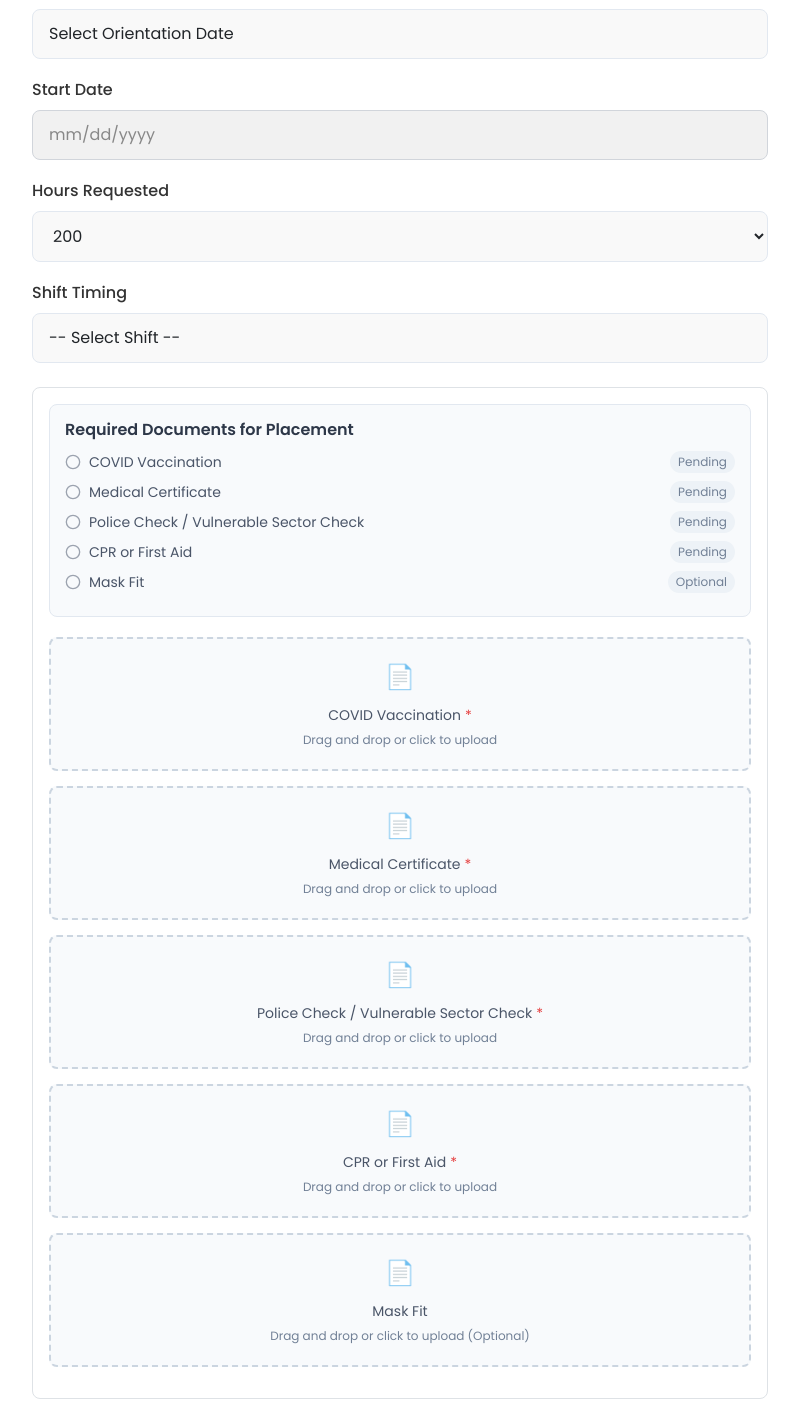
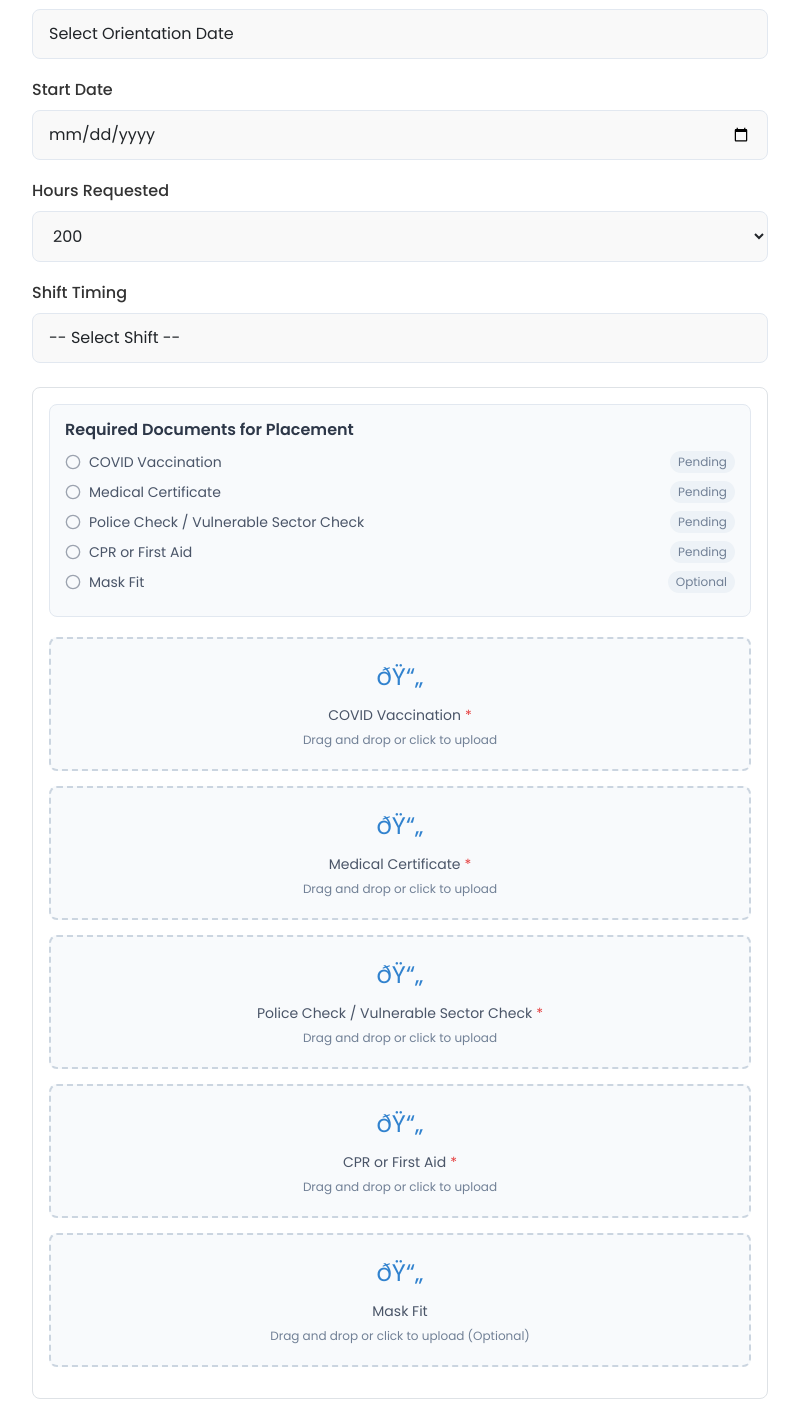
Before and after one commit to RohitSingh555/Lchaim_Virtual_Manager, a Django app: page /create/ in a window 1280 px wide. Shown: the part 895-2298 px from the top of the page, without its empty margins (240-1039 px from the left). Run offline with Django 5.2, Linux system fonts and the light colour scheme; a user stored in the database is signed in; data comes from the database, SQL or seed files in the repository; some libraries are stand-ins or nearby versions.

```diff
--- a/students/templates/create_profile.html
+++ b/students/templates/create_profile.html
@@ -574,7 +574,7 @@
     <div id="shift-availability-card" class="shift-notification-card">
         <div class="shift-notification-header">
             <span class="notification-title">Shift Availability</span>
-            <button class="close-btn" id="close-btn">×</button>
+            <button class="close-btn" id="close-btn">Ã—</button>
         </div>
         <div class="shift-notification-content">
             <p><strong>Shift Type:</strong> <span id="shift-type"></span></p>
@@ -646,7 +646,7 @@
             </div>
             <div class="form-group">
                 <label for="id_start_date">Start Date</label>
-                <input type="date" id="id_start_date" name="start_date" class="form-control start-date" readonly>
+                <input type="date" id="id_start_date" name="start_date" class="form-control start-date">
             </div>
             <div class="form-group hidden">
                 <label for="id_shift_requested">Shift Requested</label>
@@ -835,7 +835,7 @@
                     <!-- COVID Vaccination -->
                     <div class="file-upload-container" id="covid-upload">
                         <input type="file" id="covid_vaccination" name="covid_vaccination" required accept=".pdf,.doc,.docx,.jpg,.jpeg,.png"/>
-                        <div class="upload-icon">📄</div>
+                        <div class="upload-icon">ðŸ“„</div>
                         <div class="upload-text">COVID Vaccination<span class="required-indicator">*</span></div>
                         <div class="upload-hint">Drag and drop or click to upload</div>
                         <div id="covid-preview" class="file-preview" style="display: none;">
@@ -847,7 +847,7 @@
                     <!-- Medical Certificate -->
                     <div class="file-upload-container" id="medical-upload">
                         <input type="file" id="medical_certificate" name="medical_certificate" required accept=".pdf,.doc,.docx,.jpg,.jpeg,.png"/>
-                        <div class="upload-icon">📄</div>
+                        <div class="upload-icon">ðŸ“„</div>
                         <div class="upload-text">Medical Certificate<span class="required-indicator">*</span></div>
                         <div class="upload-hint">Drag and drop or click to upload</div>
                         <div id="medical-preview" class="file-preview" style="display: none;">
@@ -859,7 +859,7 @@
                     <!-- Police Check -->
                     <div class="file-upload-container" id="police-upload">
                         <input type="file" id="police_check" name="police_check" required accept=".pdf,.doc,.docx,.jpg,.jpeg,.png"/>
-                        <div class="upload-icon">📄</div>
+                        <div class="upload-icon">ðŸ“„</div>
                         <div class="upload-text">Police Check / Vulnerable Sector Check<span class="required-indicator">*</span></div>
                         <div class="upload-hint">Drag and drop or click to upload</div>
                         <div id="police-preview" class="file-preview" style="display: none;">
@@ -871,7 +871,7 @@
                     <!-- CPR or First Aid -->
                     <div class="file-upload-container" id="cpr-upload">
                         <input type="file" id="cpr_first_aid" name="cpr_first_aid" required accept=".pdf,.doc,.docx,.jpg,.jpeg,.png"/>
-                        <div class="upload-icon">📄</div>
+                        <div class="upload-icon">ðŸ“„</div>
                         <div class="upload-text">CPR or First Aid<span class="required-indicator">*</span></div>
                         <div class="upload-hint">Drag and drop or click to upload</div>
                         <div id="cpr-preview" class="file-preview" style="display: none;">
@@ -883,7 +883,7 @@
                     <!-- Mask Fit -->
                     <div class="file-upload-container" id="mask-upload">
                         <input type="file" id="mask_fit" name="mask_fit" accept=".pdf,.doc,.docx,.jpg,.jpeg,.png"/>
-                        <div class="upload-icon">📄</div>
+                        <div class="upload-icon">ðŸ“„</div>
                         <div class="upload-text">Mask Fit</div>
                         <div class="upload-hint">Drag and drop or click to upload (Optional)</div>
                         <div id="mask-preview" class="file-preview" style="display: none;">
@@ -913,11 +913,8 @@ document.addEventListener("DOMContentLoaded", function () {
         if (allowedStartDate) {
             startDateInput.setAttribute("min", allowedStartDate);
 
-            // Automatically set start date to orientation date + 1 day
-            const orientationDateObj = new Date(allowedStartDate);
-            orientationDateObj.setDate(orientationDateObj.getDate() + 1);
-            const nextDay = orientationDateObj.toISOString().split('T')[0];
-            startDateInput.value = nextDay;
+            // Set start date to orientation date (no +1 day)
+            startDateInput.value = allowedStartDate;
             // Trigger change event for downstream logic (if any)
             startDateInput.dispatchEvent(new Event('change', { bubbles: true }));
 
@@ -1281,3 +1278,6 @@ document.addEventListener("DOMContentLoaded", function () {
 </body>
 
 </html>
+</body>
+
+</html>
```
